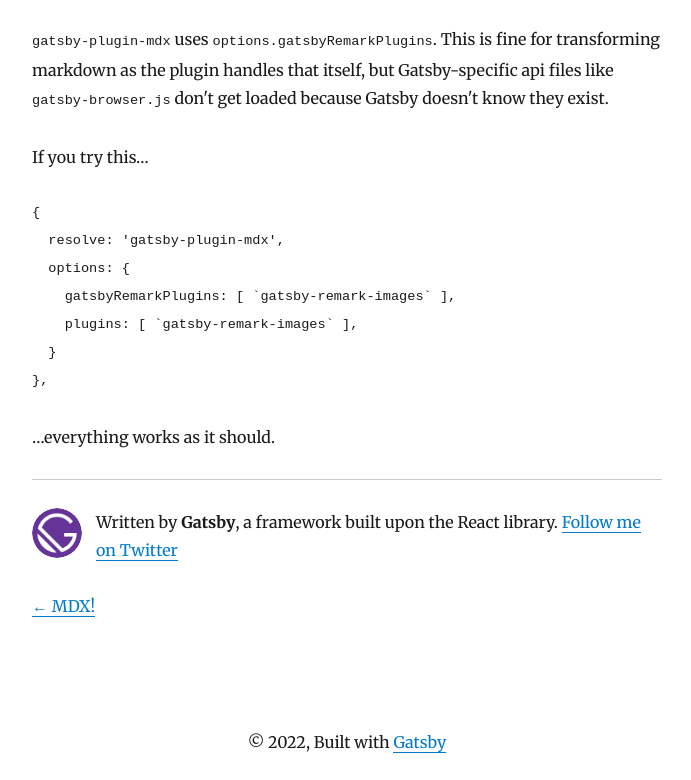
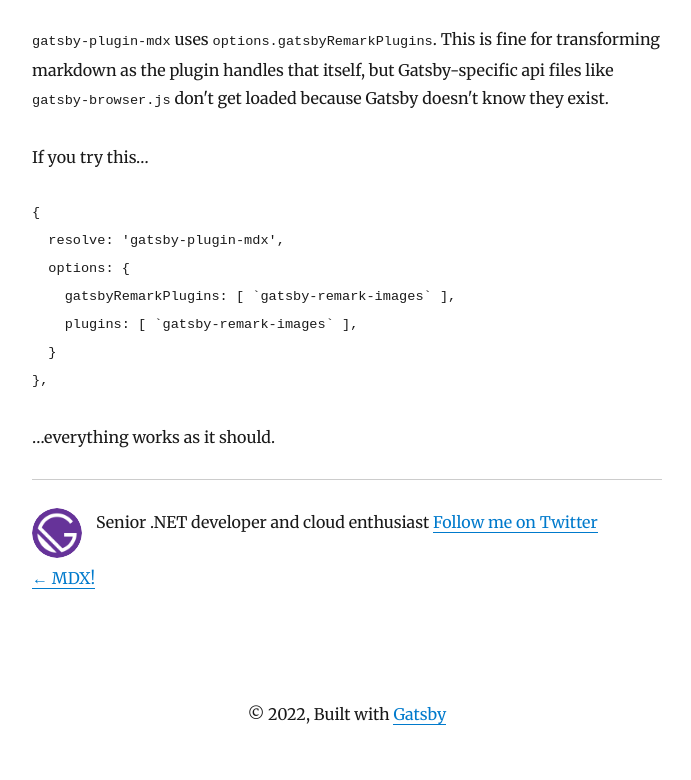
Before and after one commit to bwarfson/bradwight, a Gatsby site: page /blog/awesome-images/ in a window 1280 px wide. Shown: the part 1077-1857 px from the top of the page, without its empty margins (293-984 px from the left). After the commit the page ends 1829 px from the top, so only its background shows below. Built offline with nearby package versions, Linux system fonts and the light colour scheme; Gatsby itself is replaced by a stand-in of ours; some packages are replaced by stand-ins of ours; code samples lack their colours.

Commit message:
Update bio

```diff
--- a/gatsby-config.js
+++ b/gatsby-config.js
@@ -1,12 +1,12 @@
 module.exports = {
   siteMetadata: {
     // edit below
-    title: `Gatsby Starter Personal Blog`,
-    author: `Gatsby`,
-    description: `A starter personal blog with styled components, dark mode, and Netlify CMS.`,
-    siteUrl: `https://gatsby-starter-blog-demo.netlify.com/`,
+    title: `Brad Wight`,
+    author: `Brad Wight`,
+    description: `C# and .NET Blog`,
+    siteUrl: `https://bradwight.com/`,
     social: {
-      twitter: `gatsbyjs`,
+      twitter: `https://twitter.com/bwarfson`,
     },
   },
   plugins: [
--- a/src/components/bio.js
+++ b/src/components/bio.js
@@ -34,8 +34,7 @@
               }}
             />
             <p>
-              Written by <strong>{author}</strong>, a framework built upon the
-              React library.
+              Senior .NET developer and cloud enthusiast
               {` `}
               <a href={`https://twitter.com/${social.twitter}`}>
                 Follow me on Twitter
```
